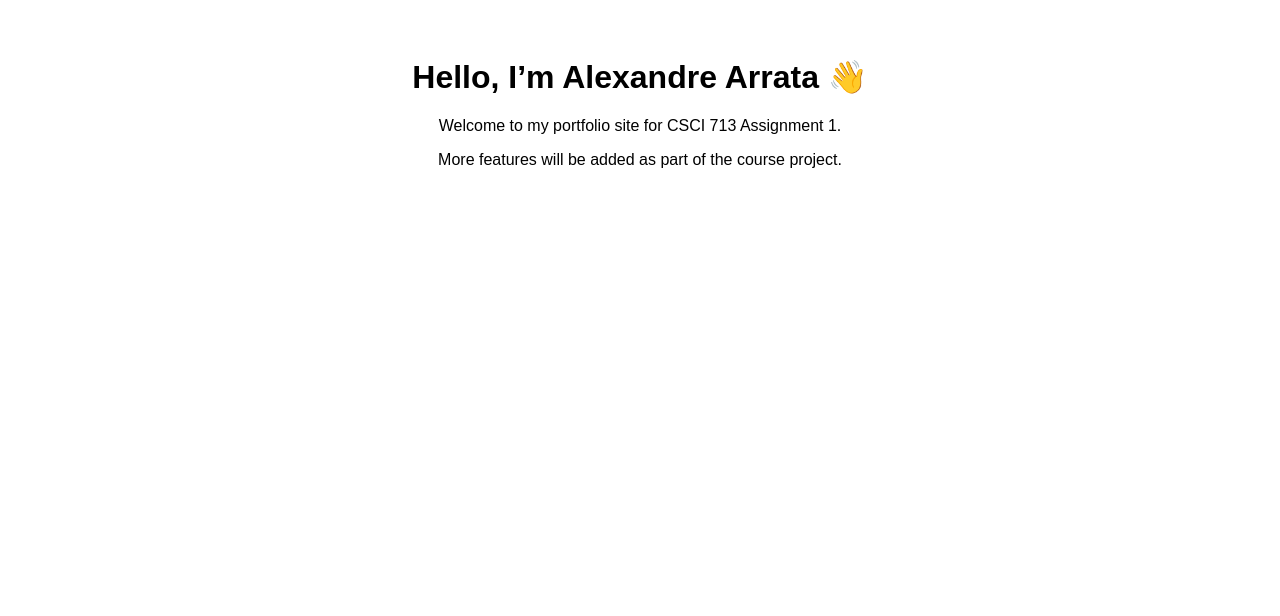
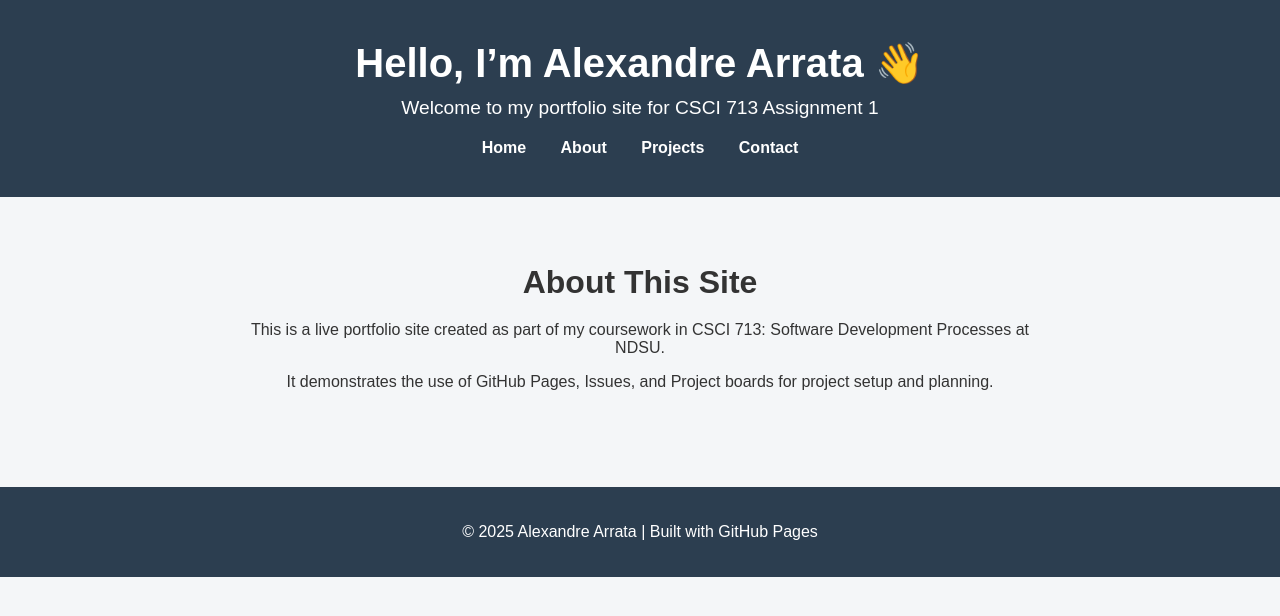
Before and after one commit to AlexandreArrata/alexandrearrata.github.io, a plain HTML site: page index.html in a window 1280 px wide. Drawn offline with Linux system fonts and the light colour scheme.

Commit message:
Refactor index.html with styles and structure
Updated HTML structure and added CSS styles for layout.

```diff
--- a/index.html
+++ b/index.html
@@ -1,12 +1,81 @@
+<!DOCTYPE html>
 <html lang="en">
 <head>
   <meta charset="UTF-8">
   <meta name="viewport" content="width=device-width, initial-scale=1.0">
   <title>Alexandre Arrata - Portfolio</title>
+  <style>
+    body {
+      margin: 0;
+      font-family: Arial, Helvetica, sans-serif;
+      background: #f4f6f8;
+      color: #333;
+    }
+    header {
+      background: #2c3e50;
+      color: #fff;
+      padding: 40px 20px;
+      text-align: center;
+    }
+    header h1 {
+      margin: 0;
+      font-size: 2.5rem;
+    }
+    header p {
+      font-size: 1.2rem;
+      margin-top: 10px;
+    }
+    nav {
+      margin-top: 20px;
+    }
+    nav a {
+      color: #fff;
+      text-decoration: none;
+      margin: 0 15px;
+      font-weight: bold;
+    }
+    nav a:hover {
+      text-decoration: underline;
+    }
+    main {
+      padding: 40px 20px;
+      text-align: center;
+      max-width: 800px;
+      margin: auto;
+    }
+    main h2 {
+      font-size: 2rem;
+      margin-bottom: 20px;
+    }
+    footer {
+      background: #2c3e50;
+      color: #fff;
+      text-align: center;
+      padding: 20px;
+      margin-top: 40px;
+    }
+  </style>
 </head>
-<body style="font-family: Arial, sans-serif; text-align: center; padding: 50px;">
-  <h1>Hello, I’m Alexandre Arrata 👋</h1>
-  <p>Welcome to my portfolio site for CSCI 713 Assignment 1.</p>
-  <p>More features will be added as part of the course project.</p>
+<body>
+  <header>
+    <h1>Hello, I’m Alexandre Arrata 👋</h1>
+    <p>Welcome to my portfolio site for CSCI 713 Assignment 1</p>
+    <nav>
+      <a href="#">Home</a>
+      <a href="#">About</a>
+      <a href="#">Projects</a>
+      <a href="#">Contact</a>
+    </nav>
+  </header>
+
+  <main>
+    <h2>About This Site</h2>
+    <p>This is a live portfolio site created as part of my coursework in CSCI 713: Software Development Processes at NDSU.</p>
+    <p>It demonstrates the use of GitHub Pages, Issues, and Project boards for project setup and planning.</p>
+  </main>
+
+  <footer>
+    <p>&copy; 2025 Alexandre Arrata | Built with GitHub Pages</p>
+  </footer>
 </body>
 </html>
```
